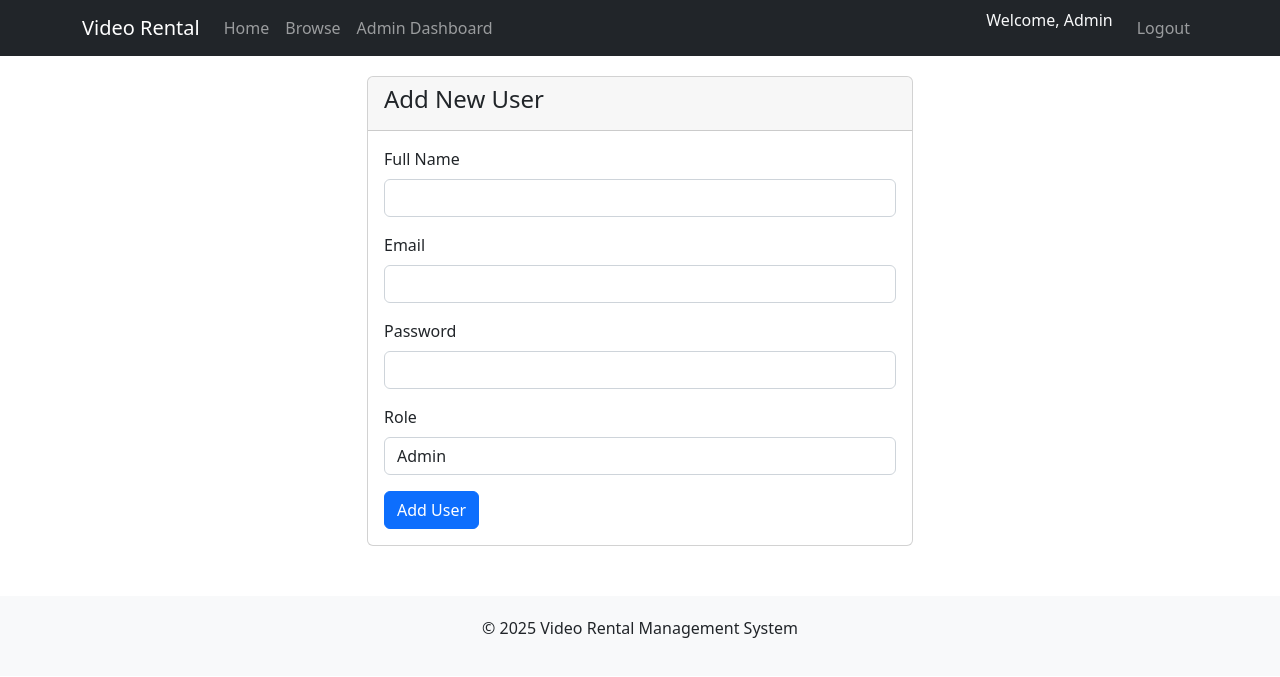
After one commit to NimanshE/VRMS_Implementation, a Flask app: page /admin/add_user in a window 1280 px wide. The commit adds this page. Shown: the top 677 px of the page. Run offline with Flask 3, Linux system fonts and the light colour scheme; a user stored in the database is signed in.

Commit message:
add_user fix

```diff
--- a/app.py
+++ b/app.py
@@ -1,5 +1,5 @@
 # app.py
-from flask import Flask, render_template, request, redirect, url_for, flash, session
+from flask import Flask, render_template, request, redirect, url_for, flash, session, jsonify
 from flask_sqlalchemy import SQLAlchemy
 from flask_login import LoginManager, UserMixin, login_user, login_required, logout_user, current_user
 from werkzeug.security import generate_password_hash, check_password_hash
@@ -7,6 +7,7 @@ from datetime import datetime
 import os
 from flask_mail import Mail, Message
 from datetime import timedelta
+from sqlalchemy import func
 
 
 app = Flask(__name__)
@@ -42,7 +43,6 @@ class User(db.Model, UserMixin):
     date_joined = db.Column(db.DateTime, default=datetime.utcnow, nullable=False)
     # Specify foreign_keys for rentals relationship
     rentals = db.relationship('Rental', backref='user', lazy=True, foreign_keys='Rental.user_id')
-
 
 class Rental(db.Model):
     id = db.Column(db.Integer, primary_key=True)
--- /dev/null
+++ b/templates/add_user.html
@@ -0,0 +1,67 @@
+<!-- templates/add_user.html -->
+{% extends 'base.html' %}
+
+{% block title %}Add User - {{ super() }}{% endblock %}
+
+{% block content %}
+<div class="row">
+    <div class="col-md-6 offset-md-3">
+        <div class="card">
+            <div class="card-header">
+                <h4>Add New User</h4>
+            </div>
+            <div class="card-body">
+                <form method="POST">
+                    <div class="mb-3">
+                        <label for="name" class="form-label">Full Name</label>
+                        <input type="text" class="form-control" id="name" name="name" required>
+                    </div>
+                    <div class="mb-3">
+                        <label for="email" class="form-label">Email</label>
+                        <input type="email" class="form-control" id="email" name="email" required>
+                    </div>
+                    <div class="mb-3">
+                        <label for="password" class="form-label">Password</label>
+                        <input type="password" class="form-control" id="password" name="password" required>
+                    </div>
+                    <div class="mb-3">
+                        <label for="role" class="form-label">Role</label>
+                        <select class="form-control" id="role" name="role" required>
+                            <option value="admin">Admin</option>
+                            <option value="clerk">Clerk</option>
+                            <option value="customer">Customer</option>
+                        </select>
+                    </div>
+                    <!-- Additional fields for Customer -->
+                    <div id="customer-fields" style="display: none;">
+                        <div class="mb-3">
+                            <label for="address" class="form-label">Address</label>
+                            <textarea class="form-control" id="address" name="address" rows="3"></textarea>
+                        </div>
+                        <div class="mb-3">
+                            <label for="phone" class="form-label">Phone Number</label>
+                            <input type="tel" class="form-control" id="phone" name="phone">
+                        </div>
+                    </div>
+                    <button type="submit" class="btn btn-primary">Add User</button>
+                </form>
+            </div>
+        </div>
+    </div>
+</div>
+
+<script>
+    document.getElementById('role').addEventListener('change', function () {
+        const customerFields = document.getElementById('customer-fields');
+        if (this.value === 'customer') {
+            customerFields.style.display = 'block';
+            document.getElementById('address').required = true;
+            document.getElementById('phone').required = true;
+        } else {
+            customerFields.style.display = 'none';
+            document.getElementById('address').required = false;
+            document.getElementById('phone').required = false;
+        }
+    });
+</script>
+{% endblock %}
--- a/templates/return_item.html
+++ b/templates/return_item.html
@@ -35,7 +35,7 @@
                     </tr>
                     <tr>
                         <th>Total Charge:</th>
-                        <td>Rs. {{ rental.total_charge }}</td>
+                        <td>Rs. {{ rental.total_charge|round(2) }}</td>
                     </tr>
                     <tr>
                         <th>Status:</th>
```
Also changed, not shown: templates/admin_reports.html (added).
